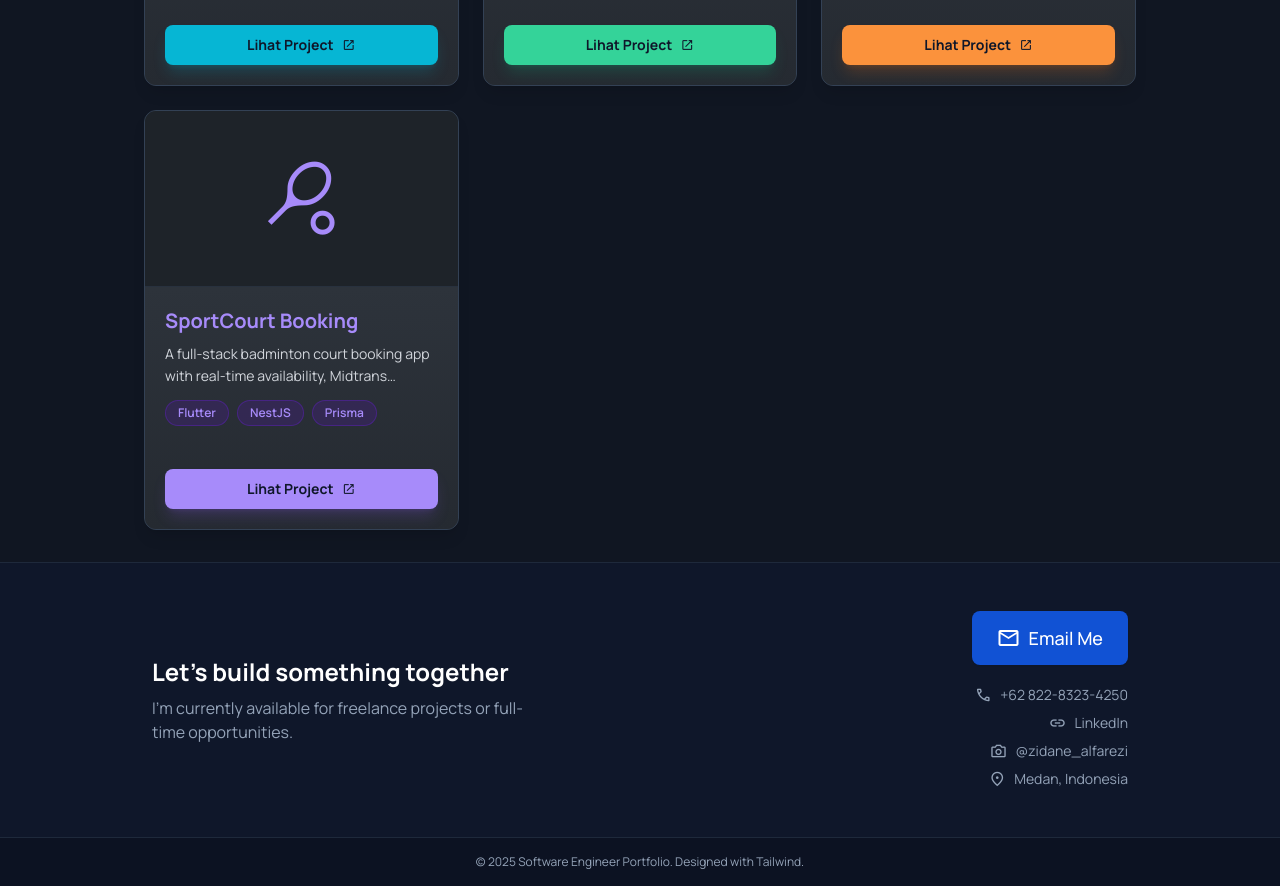
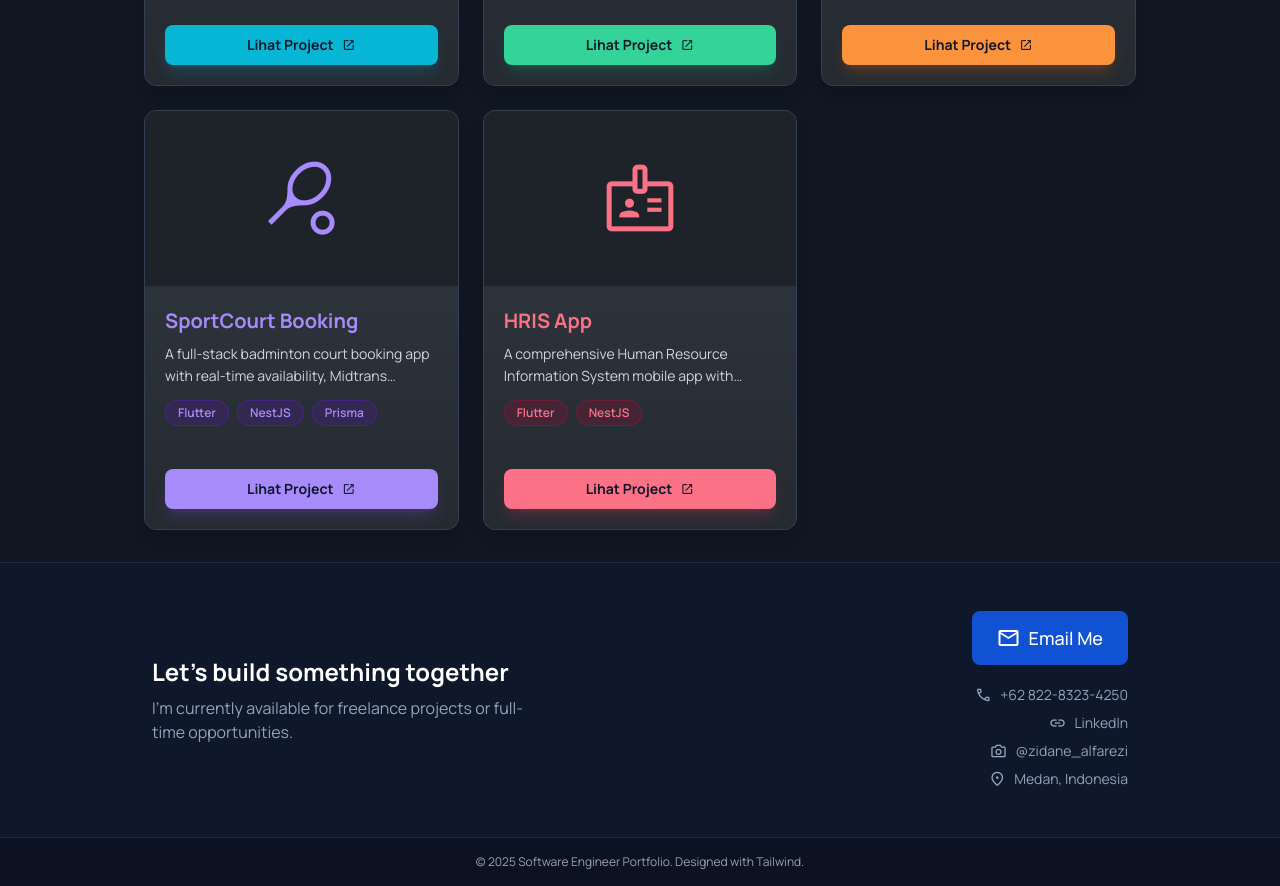
Before and after one commit to Zidanealfarezi/zidanealfarezi.github.io, a plain HTML site: page index.html in a window 1280 px wide. Shown: the part 3726-4612 px from the top of the page. Drawn offline with nearby package versions, Linux system fonts and the light colour scheme.

Commit message:
feat: add HRIS App project to portfolio

```diff
--- a/index.html
+++ b/index.html
@@ -808,6 +808,76 @@
                             </div>
                         </div>
                     </div>
+
+                    <!-- Project Card 5: HRIS App -->
+                    <div class="group perspective-1000 relative h-[420px] w-full cursor-pointer animate-on-scroll shrink-0"
+                        style="transition-delay: 400ms;">
+                        <div
+                            class="relative w-full h-full transition-transform duration-700 transform-style-3d group-hover:rotate-y-180">
+                            <!-- Front Face -->
+                            <div
+                                class="absolute inset-0 w-full h-full backface-hidden bg-[#2D333B] rounded-xl border border-slate-700 overflow-hidden flex flex-col flip-card-front shadow-lg">
+                                <div
+                                    class="relative h-44 w-full overflow-hidden flex items-center justify-center border-b border-slate-700/50 bg-[#1e2329]">
+                                    <span class="material-symbols-outlined text-[80px] text-[#fb7185]">badge</span>
+                                </div>
+                                <div class="p-5 flex flex-col flex-1 bg-gradient-to-b from-[#2D333B] to-[#252A31]">
+                                    <h4 class="text-[#fb7185] text-xl font-bold mb-2">HRIS App</h4>
+                                    <p class="text-gray-300 text-sm mb-3 line-clamp-2 leading-relaxed">A comprehensive
+                                        Human Resource Information System mobile app with attendance tracking, leave
+                                        management, and employee directory.</p>
+                                    <div class="flex flex-wrap gap-2 mb-4">
+                                        <span
+                                            class="px-3 py-1 rounded-full bg-rose-900/30 text-[#fb7185] text-xs font-semibold border border-rose-800/50">Flutter</span>
+                                        <span
+                                            class="px-3 py-1 rounded-full bg-rose-900/30 text-[#fb7185] text-xs font-semibold border border-rose-800/50">NestJS</span>
+                                    </div>
+                                    <a class="mt-auto w-full py-2.5 bg-[#fb7185] hover:bg-rose-400 text-slate-900 font-bold rounded-lg text-center transition-colors flex items-center justify-center gap-2 shadow-lg shadow-rose-500/20 text-sm"
+                                        href="https://github.com/Zidanealfarezi/HRIS-app" target="_blank"
+                                        onclick="event.stopPropagation()">
+                                        Lihat Project <span class="material-symbols-outlined text-sm">open_in_new</span>
+                                    </a>
+                                </div>
+                            </div>
+
+                            <!-- Back Face -->
+                            <div
+                                class="absolute inset-0 w-full h-full backface-hidden bg-slate-800 rounded-xl border border-slate-700 p-6 flex flex-col flip-card-back shadow-2xl">
+                                <h4
+                                    class="text-white text-xl font-bold mb-4 flex items-center gap-2 border-b border-slate-600 pb-2">
+                                    <span class="material-symbols-outlined text-[#fb7185] font-bold">star</span>
+                                    Key Features
+                                </h4>
+                                <ul
+                                    class="text-gray-300 text-sm space-y-3 flex-1 overflow-y-auto pr-2 custom-scrollbar">
+                                    <li class="flex items-start gap-2"><span
+                                            class="text-[#fb7185] font-bold mt-1">•</span> Admin & Employee dashboard
+                                    </li>
+                                    <li class="flex items-start gap-2"><span
+                                            class="text-[#fb7185] font-bold mt-1">•</span> Leave request & approval
+                                        workflows</li>
+                                    <li class="flex items-start gap-2"><span
+                                            class="text-[#fb7185] font-bold mt-1">•</span> Payslip detail & history view
+                                    </li>
+                                    <li class="flex items-start gap-2"><span
+                                            class="text-[#fb7185] font-bold mt-1">•</span> Responsive UI with
+                                        cross-platform support</li>
+                                </ul>
+                                <div class="mt-4 flex gap-2 w-full">
+                                    <a class="flex-1 py-3 bg-[#fb7185] hover:bg-rose-400 text-slate-900 font-bold rounded-lg text-center transition-colors flex items-center justify-center gap-2 shadow-lg shadow-rose-500/20"
+                                        href="https://github.com/Zidanealfarezi/HRIS-app" target="_blank"
+                                        title="View Project">
+                                        Project <span class="material-symbols-outlined text-sm">language</span>
+                                    </a>
+                                    <a class="flex-1 py-3 bg-slate-700 hover:bg-slate-600 text-white font-bold rounded-lg text-center transition-colors flex items-center justify-center gap-2 shadow-lg"
+                                        href="https://github.com/Zidanealfarezi/HRIS-app" target="_blank"
+                                        title="View Code">
+                                        Code <span class="material-symbols-outlined text-sm">code</span>
+                                    </a>
+                                </div>
+                            </div>
+                        </div>
+                    </div>
                 </div>
             </section>
         </main>
```
